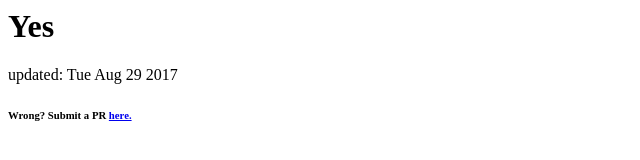
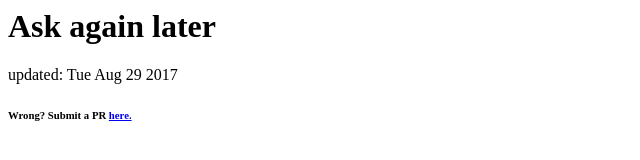
Before and after one commit to alexschneider/iswashingtononfire.com, a plain HTML site: page index.html in a window 1280 px wide. Shown: the whole page, without its empty margins (0-640 px from the left). Drawn offline with Linux system fonts and the light colour scheme.

Commit message:
Magic 8-ball

```diff
--- a/index.html
+++ b/index.html
@@ -3,7 +3,7 @@
         <title>Is Washington On Fire?</title>
     </head>
     <body>
-        <h1>Yes</h1>
+        <h1>Ask again later</h1>
         updated: Tue Aug 29 2017
         <h6>Wrong? Submit a PR <a href="https://github.com/alexschneider/iswashingtononfire.com/blob/master/index.html">here.</a></h6>
     </body>
```
